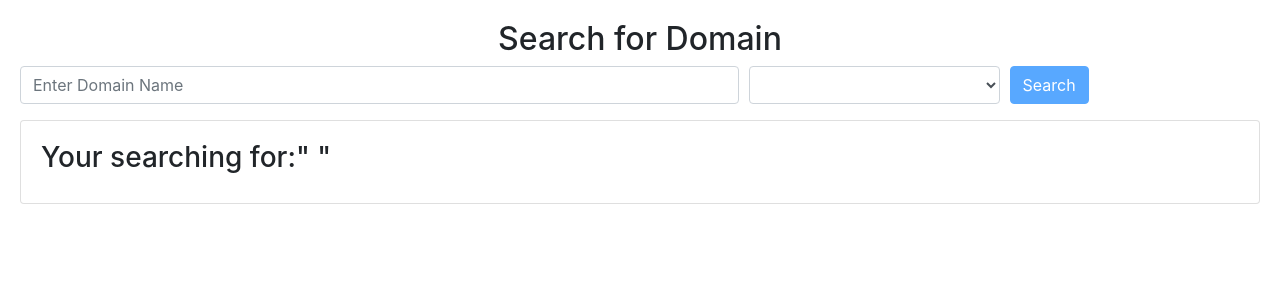
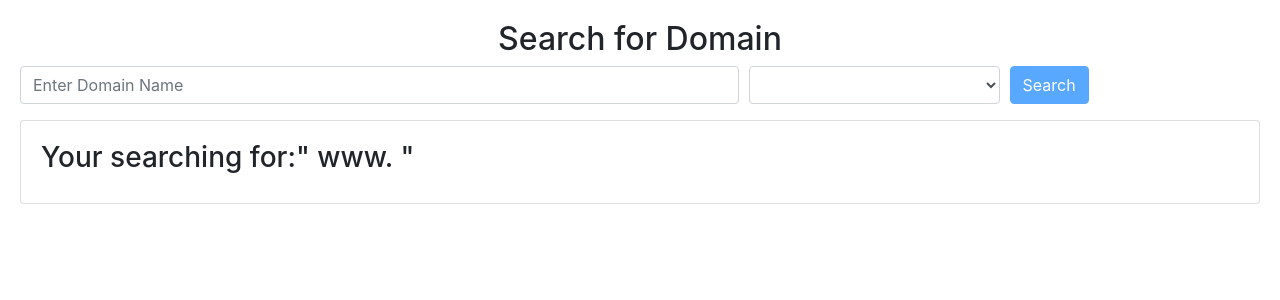
Before and after one commit to mfsiat/domain-search-feature, an Angular app: page / in a window 1280 px wide. Shown: the top 300 px of the page. Built offline with nearby package versions, Linux system fonts and the light colour scheme; what timers would draw is missing.

Commit message:
refactored codes

```diff
--- a/src/app/app.component.html
+++ b/src/app/app.component.html
@@ -1,65 +1 @@
-<div class="card-body">
-  <h2 style="text-align: center">Search for Domain</h2>
-  <!-- Domain name -->
-  <div>
-    <form (ngSubmit)="onSubmit()">
-      <div class="form-row">
-        <div class="form-group col-7">
-          <input
-            type="text"
-            class="form-control"
-            placeholder="Enter Domain Name"
-            required
-            [(ngModel)]="model.domainName"
-            [ngClass]="{
-              'is-invalid': modelDomainName.errors && modelDomainName.touched
-            }"
-            name="domainName"
-            #modelDomainName="ngModel"
-            required
-            minlength="2"
-          />
-          <div class="invalid-feedback">
-            Please enter a valid domain name excluding '@', ','
-          </div>
-        </div>
-        <!-- Domain Type selection -->
-        <div class="form-group col">
-          <select
-            id="domainType"
-            class="form-control"
-            required
-            [(ngModel)]="model.domainType"
-            name="domainType"
-            #dt
-            (change)="callType(dt.value)"
-          >
-            <option *ngFor="let domType of domainType" [value]="domType">
-              {{ domType }}
-            </option>
-          </select>
-        </div>
-        <div class="form-group col">
-          <button
-            [disabled]="!modelDomainName.valid"
-            type="submit"
-            class="btn btn-primary"
-          >
-            Search
-          </button>
-        </div>
-      </div>
-    </form>
-  </div>
-  <!-- shows the response -->
-  <div class="card card-body">
-    <h3>{{ diagnostic }}</h3>
-    <!-- <br /> -->
-    <ul *ngFor="let item of xmlItems">
-      <li>{{ item | json }}</li>
-    </ul>
-  </div>
-  <!-- end response -->
-</div>
-
-<!-- pattern="^((?!-)[A-Za-z0-9-]{1,63}(?<!-)\\.)+[A-Za-z]{2,6}$" -->
+<app-domainsearch></app-domainsearch>
--- a/src/app/app.component.ts
+++ b/src/app/app.component.ts
@@ -1,117 +1,128 @@
+// import { Component } from '@angular/core';
+// import xml2js from 'xml2js';
+// import { HttpClient, HttpHeaders } from '@angular/common/http';
+
+// import { Domain } from './models/Domain';
+// @Component({
+//   selector: 'app-root',
+//   templateUrl: './app.component.html',
+//   styleUrls: ['./app.component.css'],
+// })
+// export class AppComponent {
+//   httpData;
+//   public xmlItems: any;
+
+//   constructor(private http: HttpClient) {}
+
+//   domainType = ['.com', '.net', '.org'];
+
+//   model = new Domain('', '', '');
+
+//   submitted = false;
+
+//   callType(value) {
+//     console.log(value);
+//     // this.order.type=value;
+//     // this.domainType = value;
+//     this.model.domainType = value;
+//     // this.domain_name = this.model.domainName + this.model.domainType;
+//   }
+//   onSubmit() {
+//     this.submitted = true;
+//     this.checkDomain(this.model.domainName + this.model.domainType);
+//   }
+
+//   // credentials
+//   ApiUser = 'softopark';
+//   // domain_name = 'dsadasdasdad';
+//   ApiKey = '651498aa5e3d40a79826fab2c1cd4e49';
+//   Command = 'namecheap.domains.check';
+//   ClientIp = '103.218.26.135';
+
+//   // function to check domain
+//   checkDomain(domainFullName) {
+//     this.http
+//       .get(
+//         `https://api.namecheap.com/xml.response?ApiUser=${this.ApiUser}&ApiKey=${this.ApiKey}&UserName=softopark&ClientIp=${this.ClientIp}&Command=${this.Command}&DomainList=${domainFullName}`,
+//         {
+//           headers: new HttpHeaders()
+//             .set('Content-Type', 'text/xml')
+//             .append('Access-Control-Allow-Methods', 'GET')
+//             .append(
+//               'Access-Control-Allow-Origin',
+//               'https://api.namecheap.com/xml.response'
+//             )
+//             .append(
+//               'Access-Control-Allow-Headers',
+//               'Access-Control-Allow-Headers, Access-Control-Allow-Origin, Access-Control-Request-Method'
+//             ),
+//           responseType: 'text',
+//         }
+//       )
+//       .subscribe((data) => {
+//         this.parseXML(data).then((data) => {
+//           this.xmlItems = data;
+//         });
+//       });
+//   }
+//   ngOnInit() {}
+
+//   parseXML(data) {
+//     return new Promise((resolve) => {
+//       var k: string | number,
+//         arr = [],
+//         parser = new xml2js.Parser({
+//           trim: true,
+//           explicitArray: true,
+//         });
+//       // var parser = new xml2js.Parser({ explicitArray: false });
+//       parser.parseString(data, function (err, result) {
+//         var obj = result.ApiResponse;
+//         for (k in obj.CommandResponse) {
+//           var item = obj.CommandResponse[k];
+//           arr.push({
+//             Name: item.DomainCheckResult[0]['$']['Domain'],
+//           });
+//         }
+//         resolve(arr);
+//         var obj = result.ApiResponse;
+//         for (k in obj.CommandResponse) {
+//           var item = obj.CommandResponse[k];
+//           arr.push({
+//             Available: item.DomainCheckResult[0]['$']['Available'],
+//           });
+//         }
+//         resolve(arr);
+//         // resolve(JSON.stringify(arr));
+//         console.log(JSON.stringify(item.DomainCheckResult));
+//       });
+//     });
+//   }
+
+//   // fireEvent(e) {
+//   //   console.log('Button Clicked');
+//   //   console.log(e.type);
+//   //   console.log(e.target.value);
+//   // }
+
+//   // onSubmit(e) {
+//   //   console.log(e.target.value);
+//   //   e.preventDefault();
+//   // }
+
+//   get diagnostic() {
+//     // return `Your searching for: ` + JSON.stringify(this.model);
+//     return `Your searching for:" www.${this.model.domainName}${this.model.domainType} "`;
+//   }
+// }
+
 import { Component } from '@angular/core';
-import xml2js from 'xml2js';
-import { HttpClient, HttpHeaders } from '@angular/common/http';
 
-import { Domain } from './domain';
 @Component({
   selector: 'app-root',
   templateUrl: './app.component.html',
   styleUrls: ['./app.component.css'],
 })
 export class AppComponent {
-  httpData;
-  public xmlItems: any;
-
-  constructor(private http: HttpClient) {}
-
-  domainType = ['.com', '.net', '.org'];
-
-  model = new Domain('', '', '');
-
-  submitted = false;
-
-  callType(value) {
-    console.log(value);
-    // this.order.type=value;
-    // this.domainType = value;
-    this.model.domainType = value;
-    // this.domain_name = this.model.domainName + this.model.domainType;
-  }
-  onSubmit() {
-    this.submitted = true;
-    this.checkDomain(this.model.domainName + this.model.domainType);
-  }
-
-  // credentials
-  ApiUser = 'softopark';
-  // domain_name = 'dsadasdasdad';
-  ApiKey = '651498aa5e3d40a79826fab2c1cd4e49';
-  Command = 'namecheap.domains.check';
-  ClientIp = '103.218.26.135';
-
-  // function to check domain
-  checkDomain(domainFullName) {
-    this.http
-      .get(
-        `https://api.namecheap.com/xml.response?ApiUser=${this.ApiUser}&ApiKey=${this.ApiKey}&UserName=softopark&ClientIp=${this.ClientIp}&Command=${this.Command}&DomainList=${domainFullName}`,
-        {
-          headers: new HttpHeaders()
-            .set('Content-Type', 'text/xml')
-            .append('Access-Control-Allow-Methods', 'GET')
-            .append(
-              'Access-Control-Allow-Origin',
-              'https://api.namecheap.com/xml.response'
-            )
-            .append(
-              'Access-Control-Allow-Headers',
-              'Access-Control-Allow-Headers, Access-Control-Allow-Origin, Access-Control-Request-Method'
-            ),
-          responseType: 'text',
-        }
-      )
-      .subscribe((data) => {
-        this.parseXML(data).then((data) => {
-          this.xmlItems = data;
-        });
-      });
-  }
-  ngOnInit() {}
-
-  parseXML(data) {
-    return new Promise((resolve) => {
-      var k: string | number,
-        arr = [],
-        parser = new xml2js.Parser({
-          trim: true,
-          explicitArray: true,
-        });
-      // var parser = new xml2js.Parser({ explicitArray: false });
-      parser.parseString(data, function (err, result) {
-        var obj = result.ApiResponse;
-        for (k in obj.CommandResponse) {
-          var item = obj.CommandResponse[k];
-          arr.push({
-            Name: item.DomainCheckResult[0]['$']['Domain'],
-          });
-        }
-        resolve(arr);
-        var obj = result.ApiResponse;
-        for (k in obj.CommandResponse) {
-          var item = obj.CommandResponse[k];
-          arr.push({
-            Available: item.DomainCheckResult[0]['$']['Available'],
-          });
-        }
-        resolve(arr);
-        // resolve(JSON.stringify(arr));
-        console.log(JSON.stringify(item.DomainCheckResult));
-      });
-    });
-  }
-
-  // fireEvent(e) {
-  //   console.log('Button Clicked');
-  //   console.log(e.type);
-  //   console.log(e.target.value);
-  // }
-
-  // onSubmit(e) {
-  //   console.log(e.target.value);
-  //   e.preventDefault();
-  // }
-
-  get diagnostic() {
-    // return `Your searching for: ` + JSON.stringify(this.model);
-    return `Your searching for:" ${this.model.domainName}${this.model.domainType} "`;
-  }
+  title = 'app';
 }
--- a/src/app/app.module.ts
+++ b/src/app/app.module.ts
@@ -4,15 +4,17 @@ import { BrowserAnimationsModule } from '@angular/platform-browser/animations';
 import { HttpClientModule } from '@angular/common/http';
 import { FormsModule } from '@angular/forms';
 import { AppComponent } from './app.component';
+import { DomainsearchComponent } from './components/domainsearch/domainsearch.component';
+import { DomainService } from './services/domain.service';
 @NgModule({
-  declarations: [AppComponent],
+  declarations: [AppComponent, DomainsearchComponent],
   imports: [
     BrowserModule,
     BrowserAnimationsModule,
     HttpClientModule,
     FormsModule,
   ],
-  providers: [],
+  providers: [DomainService],
   bootstrap: [AppComponent],
 })
 export class AppModule {}
--- /dev/null
+++ b/src/app/components/domainsearch/domainsearch.component.css
@@ -0,0 +1,3 @@
+input[type="text"]:focus {
+  border: 3px solid #555;
+}
--- /dev/null
+++ b/src/app/components/domainsearch/domainsearch.component.html
@@ -0,0 +1,66 @@
+<div class="card-body">
+  <h2 style="text-align: center">Search for Domain</h2>
+  <!-- Domain name -->
+  <div>
+    <form (ngSubmit)="onSubmit()">
+      <div class="form-row">
+        <div class="form-group col-7">
+          <input
+            type="text"
+            class="form-control"
+            placeholder="Enter Domain Name"
+            required
+            [(ngModel)]="model.domainName"
+            [ngClass]="{
+              'is-invalid': modelDomainName.errors && modelDomainName.touched
+            }"
+            name="domainName"
+            #modelDomainName="ngModel"
+            required
+            minlength="2"
+          />
+          <div class="invalid-feedback">
+            Please enter a valid domain name excluding '@', ','
+          </div>
+        </div>
+        <!-- Domain Type selection -->
+        <div class="form-group col">
+          <select
+            id="domainType"
+            class="form-control"
+            required
+            [(ngModel)]="model.domainType"
+            name="domainType"
+            #dt
+            (change)="callType(dt.value)"
+          >
+            <option *ngFor="let domType of domainType" [value]="domType">
+              {{ domType }}
+            </option>
+          </select>
+        </div>
+        <div class="form-group col">
+          <button
+            [disabled]="!modelDomainName.valid"
+            type="submit"
+            class="btn btn-primary"
+          >
+            Search
+          </button>
+        </div>
+      </div>
+    </form>
+  </div>
+  <!-- shows the response -->
+  <div class="card card-body">
+    <h3>{{ diagnostic }}</h3>
+    <!-- <br /> -->
+    <!-- {{ domainService.xmlItems }} -->
+    <ul *ngFor="let item of domainService.xmlItems">
+      <li>{{ item | json }}</li>
+    </ul>
+  </div>
+  <!-- end response -->
+</div>
+
+<!-- pattern="^((?!-)[A-Za-z0-9-]{1,63}(?<!-)\\.)+[A-Za-z]{2,6}$" -->
--- /dev/null
+++ b/src/app/components/domainsearch/domainsearch.component.ts
@@ -0,0 +1,40 @@
+import { Component, OnInit } from '@angular/core';
+import { DomainService } from '../../services/domain.service';
+import { Domain } from '../../models/Domain';
+
+@Component({
+  selector: 'app-domainsearch',
+  templateUrl: './domainsearch.component.html',
+  styleUrls: ['./domainsearch.component.css'],
+})
+export class DomainsearchComponent implements OnInit {
+  constructor(private domainService: DomainService) {}
+
+  domainType = ['.com', '.net', '.org'];
+
+  model = new Domain('', '', '');
+
+  submitted = false;
+
+  public xmlItems: any;
+
+  ngOnInit(): void {
+    // this.domainService.parseXML(this.xmlItems).subscribe();
+  }
+
+  callType(value) {
+    console.log(value);
+    this.model.domainType = value;
+  }
+
+  onSubmit() {
+    this.submitted = true;
+    // this.checkDomain(this.model.domainName + this.model.domainType);
+    this.domainService.checkDomain(
+      this.model.domainName + this.model.domainType
+    );
+  }
+  get diagnostic() {
+    return `Your searching for:" www.${this.model.domainName}${this.model.domainType} "`;
+  }
+}
```
Also changed, not shown: src/app/services/domain.service.ts (added, +78 -0 lines), src/app/models/Domain.ts (renamed from src/app/domain.ts), 2 other files (tests, documents, lock files or other folders).
